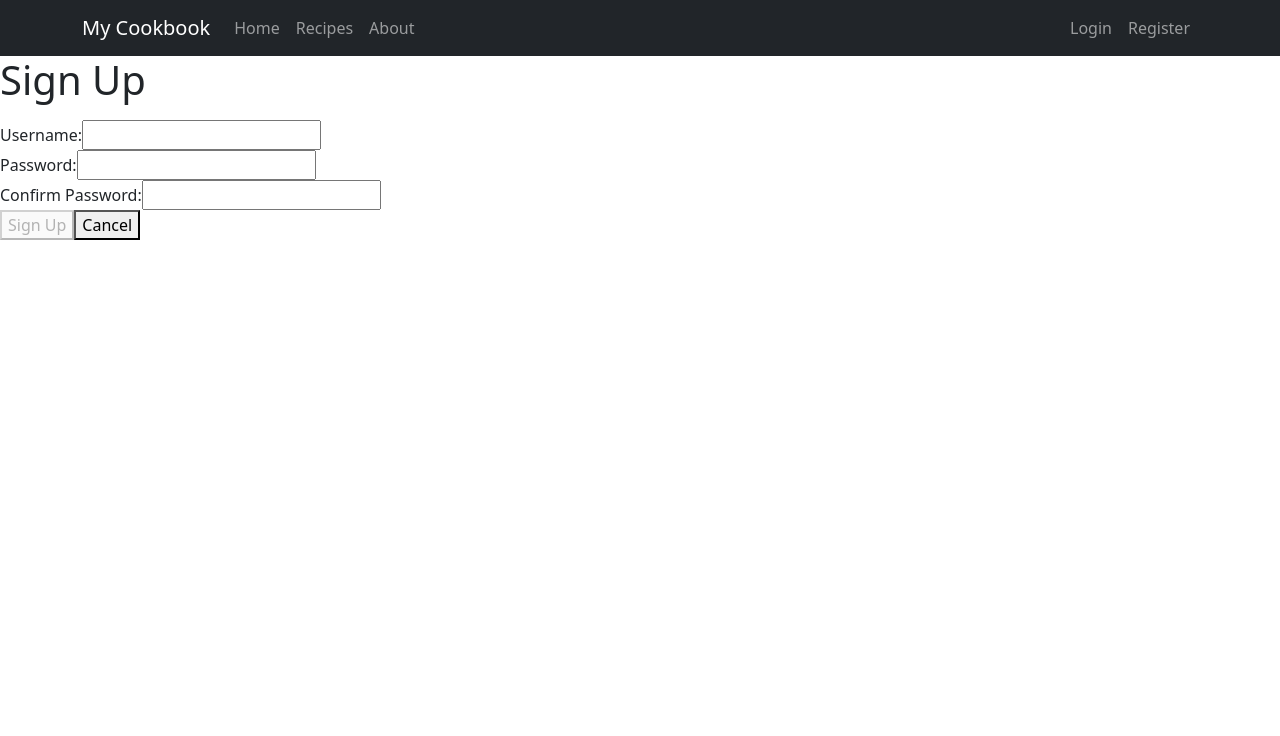
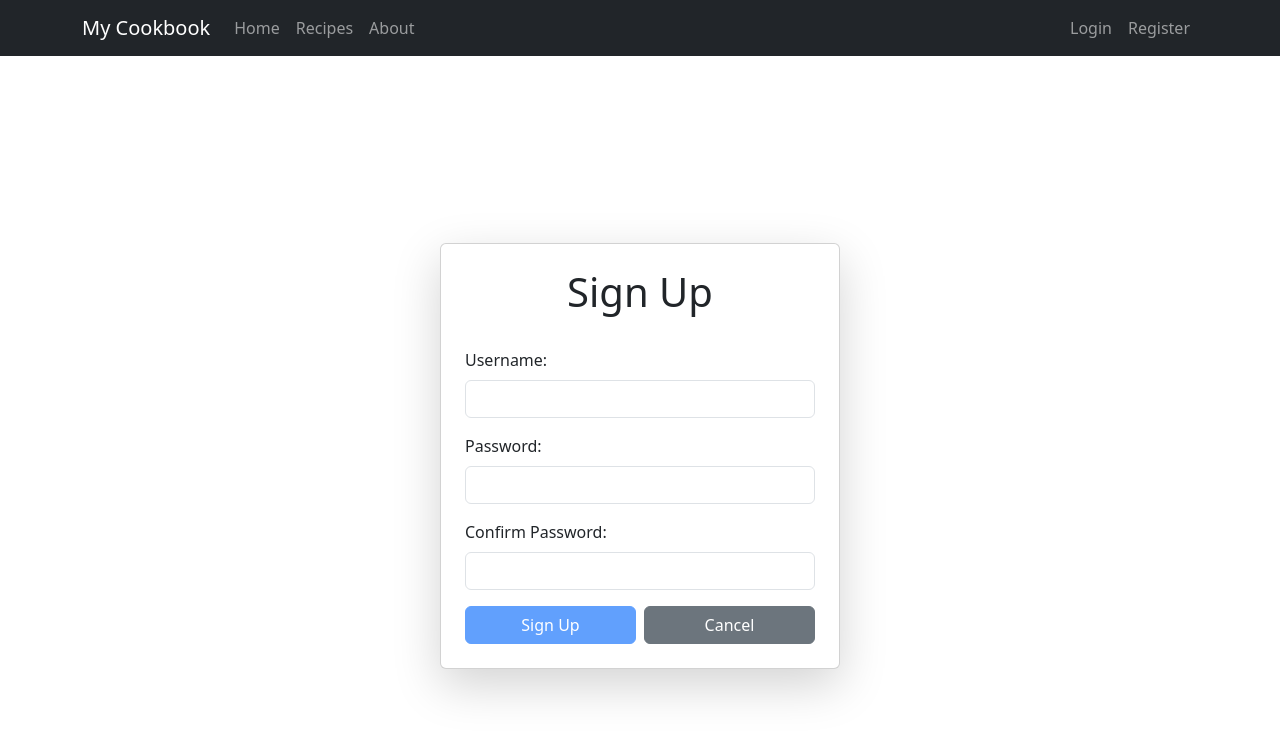
Before and after one commit to almashaur/my-cookbook, a React (Vite) app: page /register in a window 1280 px wide. Shown: the top 736 px of the page. Built offline with nearby package versions, Linux system fonts and the light colour scheme; no server answers.

Commit message:
login and registration styling applied

```diff
--- a/src/views/components/forms/LoginForm/LoginForm.jsx
+++ b/src/views/components/forms/LoginForm/LoginForm.jsx
@@ -35,40 +35,45 @@ const SignInForm = () => {
   };
 
   return (
-    <main>
-      <h1>Sign In</h1>
-      <p>{message}</p>
-      <form autoComplete='off' onSubmit={handleSubmit}>
-        <div>
-          <label htmlFor='email'>Username:</label>
+    <main className="d-flex justify-content-center align-items-center vh-100">
+      <div className="card p-4 shadow-lg" style={{ maxWidth: '400px', width: '100%' }}>
+        <h1 className="text-center mb-3">Login</h1>
+        <p className="text-center text-danger">{message}</p>
+        <form autoComplete="off" onSubmit={handleSubmit}>
+          <div className="form-group mb-3">
+            <label htmlFor="username" className="form-label">Username:</label>
             <input
-            type='text'
-            autoComplete='off'
-            id='username'
+              type="text"
+              autoComplete="off"
+              id="username"
               value={formData.username}
-            name='username'
+              name="username"
+              className="form-control"
               onChange={handleChange}
               required
             />
           </div>
-        <div>
-          <label htmlFor='password'>Password:</label>
+          <div className="form-group mb-3">
+            <label htmlFor="password" className="form-label">Password:</label>
             <input
-            type='password'
-            autoComplete='off'
-            id='password'
+              type="password"
+              autoComplete="off"
+              id="password"
               value={formData.password}
-            name='password'
+              name="password"
+              className="form-control"
               onChange={handleChange}
               required
             />
           </div>
-        <div>
-          <button>Sign In</button>
-          <button onClick={() => navigate('/')}>Cancel</button>
+          <div className="d-flex justify-content-between">
+            <button className="btn btn-primary w-100 me-2">Sign In</button>
+            <button className="btn btn-secondary w-100" type="button" onClick={() => navigate('/')}>Cancel</button>
           </div>
         </form>
+      </div>
     </main>
+
   );
 };
 
--- a/src/views/components/forms/RegisterForm/RegisterForm.jsx
+++ b/src/views/components/forms/RegisterForm/RegisterForm.jsx
@@ -37,48 +37,53 @@ const SignUpForm = () => {
   };
 
   return (
-    <main>
-      <h1>Sign Up</h1>
-      <p>{message}</p>
+    <main className="d-flex justify-content-center align-items-center vh-100">
+      <div className="card p-4 shadow-lg" style={{ maxWidth: '400px', width: '100%' }}>
+        <h1 className="text-center mb-3">Sign Up</h1>
+        <p className="text-center text-danger">{message}</p>
         <form onSubmit={handleSubmit}>
-        <div>
-          <label htmlFor='username'>Username:</label>
+          <div className="form-group mb-3">
+            <label htmlFor="username" className="form-label">Username:</label>
             <input
-            type='text'
-            id='name'
+              type="text"
+              id="name"
               value={username}
-            name='username'
+              name="username"
+              className="form-control"
               onChange={handleChange}
               required
             />
           </div>
-        <div>
-          <label htmlFor='password'>Password:</label>
+          <div className="form-group mb-3">
+            <label htmlFor="password" className="form-label">Password:</label>
             <input
-            type='password'
-            id='password'
+              type="password"
+              id="password"
               value={password}
-            name='password'
+              name="password"
+              className="form-control"
               onChange={handleChange}
               required
             />
           </div>
-        <div>
-          <label htmlFor='confirm'>Confirm Password:</label>
+          <div className="form-group mb-3">
+            <label htmlFor="confirm" className="form-label">Confirm Password:</label>
             <input
-            type='password'
-            id='confirm'
+              type="password"
+              id="confirm"
               value={passwordConf}
-            name='passwordConf'
+              name="passwordConf"
+              className="form-control"
               onChange={handleChange}
               required
             />
           </div>
-        <div>
-          <button disabled={isFormInvalid()}>Sign Up</button>
-          <button onClick={() => navigate('/')}>Cancel</button>
+          <div className="d-flex justify-content-between">
+            <button className="btn btn-primary w-100 me-2" disabled={isFormInvalid()}>Sign Up</button>
+            <button className="btn btn-secondary w-100" type="button" onClick={() => navigate('/')}>Cancel</button>
           </div>
         </form>
+      </div>
     </main>
   );
 };
```
Lines whose indentation alone changed are shown as unchanged.
